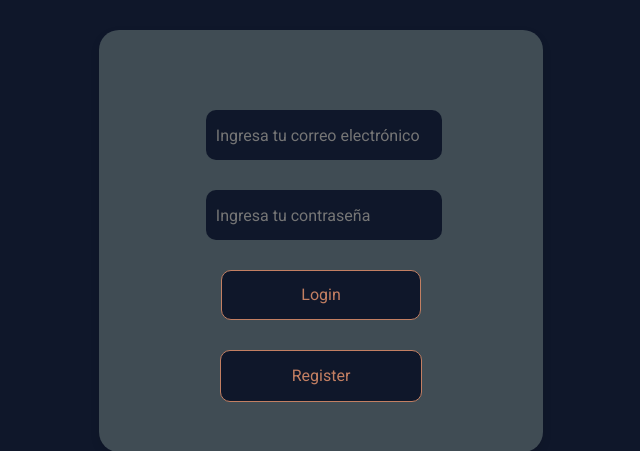
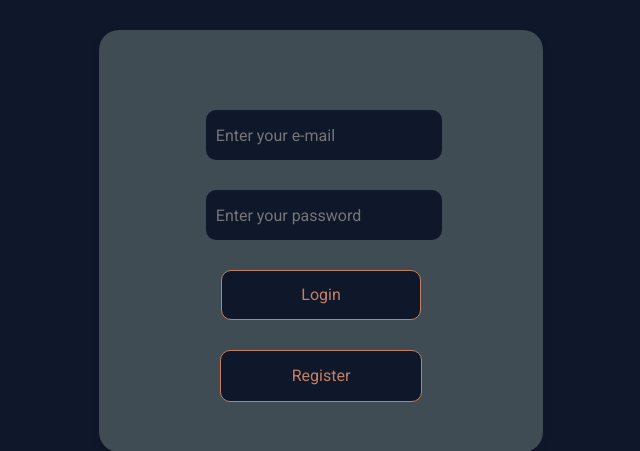
Before and after one commit to Latte-Mochaccino/diary-en-main, a Flask app: page / in a window 1280 px wide. Shown: the part 70-521 px from the top of the page, without its empty margins (319-959 px from the left). Run offline with Flask 3, Linux system fonts and the light colour scheme.

Commit message:
Changed to english

```diff
--- a/main.py
+++ b/main.py
@@ -57,7 +57,7 @@ def login():
                 session['user_email'] = user.email
                 return redirect('/index')
         else:
-            error = 'Correo electrónico o contraseña incorrectos'
+            error = 'Incorrect email or password. Please try again.'
             return render_template('login.html', error=error)
 
 
--- a/templates/login.html
+++ b/templates/login.html
@@ -21,11 +21,11 @@
 
             <!-- Assignment #2. Create login fields -->
             <label for="email">
-                <input class="form__input" type="email" name="email" id="email" placeholder="Ingresa tu correo electrónico" required>
+                <input class="form__input" type="email" name="email" id="email" placeholder="Enter your e-mail" required>
             </label>
 
             <label for="password">
-                <input class="form__input" type="password" name="password" id="password" placeholder="Ingresa tu contraseña" required>
+                <input class="form__input" type="password" name="password" id="password" placeholder="Enter your password" required>
             </label>
 
             <!--  -->
```
